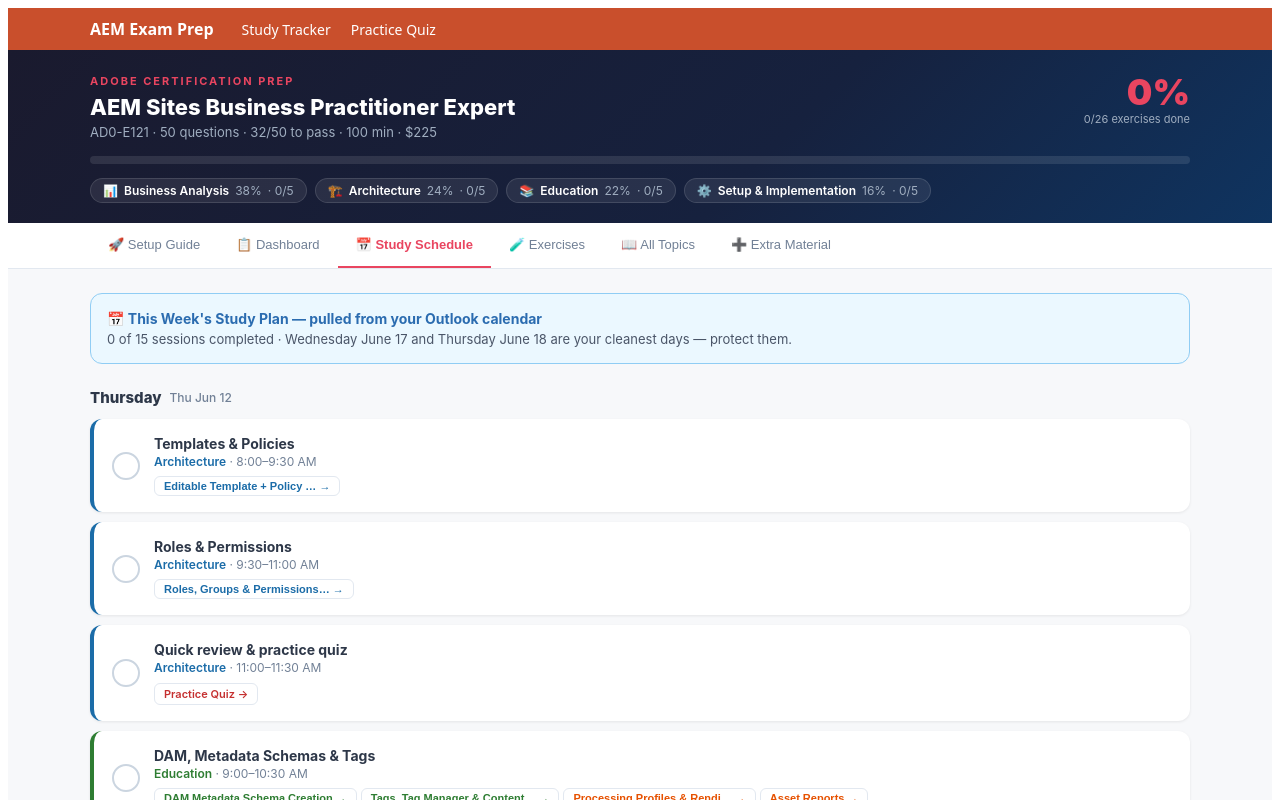
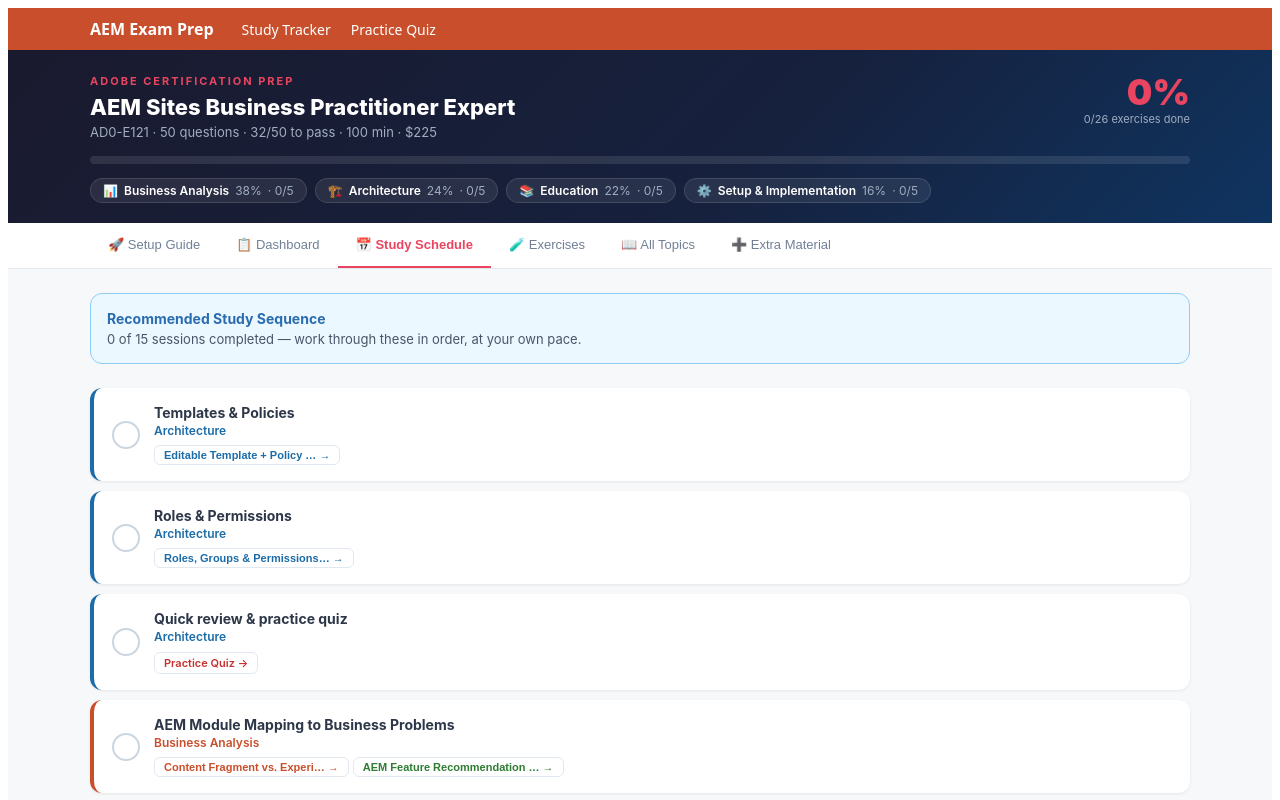
Before and after one commit to TheJonAndrews/aem-exam-prep, a React (Vite) app: page / in a window 1280 px wide. Both pictures are taken after a click on the button "📅 Study Schedule". Shown: the top 800 px of the page. Built offline with nearby package versions, Linux system fonts and the light colour scheme.

Commit message:
Replace date-based schedule with sequential step list

```diff
--- a/src/AEMStudyTracker.jsx
+++ b/src/AEMStudyTracker.jsx
@@ -945,7 +945,7 @@
             <div style={{ display: "grid", gridTemplateColumns: "repeat(auto-fit, minmax(200px, 1fr))", gap: 16, marginBottom: 28 }}>
               {[
                 { label: "Exercises Complete", value: `${completedCount}/${totalExercises}`, sub: `${progress}% done`, color: "#E94560" },
-                { label: "Study Sessions Done", value: `${slotsCompleted}/${CALENDAR_SLOTS.length}`, sub: "calendar slots", color: "#1B6CA8" },
+                { label: "Study Sessions Done", value: `${slotsCompleted}/${CALENDAR_SLOTS.length}`, sub: "steps completed", color: "#1B6CA8" },
                 { label: "Passing Score Needed", value: "32/50", sub: "64% to pass", color: "#2E7D32" },
                 { label: "Time Per Session", value: "~90 min", sub: "avg study block", color: "#6A1B9A" },
               ].map(stat => (
@@ -1009,23 +1009,12 @@
         {activeTab === "schedule" && (
           <div>
             <div style={{ background: "#EBF8FF", border: "1px solid #90CDF4", borderRadius: 12, padding: 16, marginBottom: 24 }}>
-              <div style={{ fontWeight: 700, fontSize: 14, color: "#2B6CB0" }}>📅 This Week's Study Plan — pulled from your Outlook calendar</div>
-              <div style={{ fontSize: 13, color: "#4A5568", marginTop: 4 }}>{slotsCompleted} of {CALENDAR_SLOTS.length} sessions completed · Wednesday June 17 and Thursday June 18 are your cleanest days — protect them.</div>
+              <div style={{ fontWeight: 700, fontSize: 14, color: "#2B6CB0" }}>Recommended Study Sequence</div>
+              <div style={{ fontSize: 13, color: "#4A5568", marginTop: 4 }}>{slotsCompleted} of {CALENDAR_SLOTS.length} sessions completed — work through these in order, at your own pace.</div>
             </div>
 
-            {["Thursday", "Monday", "Tuesday", "Wednesday", "Thursday", "Friday"].filter((v, i, a) => a.indexOf(v) === i).map(day => {
-              const slots = CALENDAR_SLOTS.filter(s => s.day === day);
-              if (!slots.length) return null;
-              const dayDate = slots[0].date;
-              return (
-                <div key={day} style={{ marginBottom: 24 }}>
-                  <div style={{ fontSize: 15, fontWeight: 800, color: "#2D3748", marginBottom: 12, display: "flex", alignItems: "center", gap: 8 }}>
-                    <span>{day}</span>
-                    <span style={{ fontSize: 12, fontWeight: 500, color: "#718096" }}>{dayDate}</span>
-                  </div>
             <div style={{ display: "grid", gap: 10 }}>
-                    {slots.map((slot, globalIdx) => {
-                      const idx = CALENDAR_SLOTS.indexOf(slot);
+              {CALENDAR_SLOTS.map((slot, idx) => {
                 const done = completedSlots[idx];
                 const domain = DOMAIN_MAP[slot.domain];
                 return (
@@ -1035,11 +1024,7 @@
                     </button>
                     <div style={{ flex: 1, minWidth: 0 }}>
                       <div style={{ fontWeight: 700, fontSize: 14, color: "#2D3748", textDecoration: done ? "line-through" : "none" }}>{slot.topic}</div>
-                            <div style={{ fontSize: 12, color: "#718096", marginTop: 2 }}>
-                              <span style={{ color: slot.color, fontWeight: 600 }}>{domain?.label}</span>
-                              {" · "}
-                              <span>{slot.time}</span>
-                            </div>
+                      <div style={{ fontSize: 12, color: slot.color, fontWeight: 600, marginTop: 2 }}>{domain?.label}</div>
                       {slot.exerciseIds.length > 0 && (
                         <div style={{ display: "flex", gap: 4, marginTop: 7, flexWrap: "wrap" }}>
                           {slot.exerciseIds.map(id => {
@@ -1071,9 +1056,6 @@
                 );
               })}
             </div>
-                </div>
-              );
-            })}
           </div>
         )}
 
```
Lines whose indentation alone changed are shown as unchanged.
